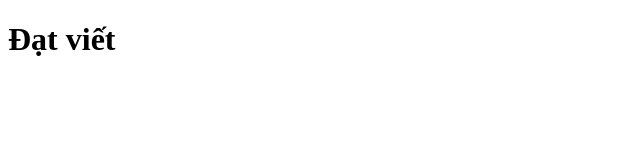
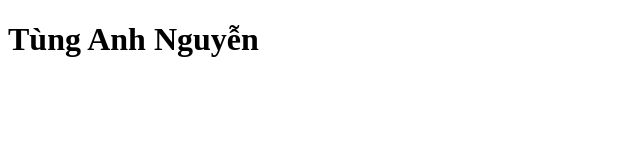
Before and after one commit to dattran060999/demo6-8, a plain HTML site: page index1.html in a window 1280 px wide. Shown: the whole page, without its empty margins (0-640 px from the left). Drawn offline with Linux system fonts and the light colour scheme.

Commit message:
Nhánh nt.anh

```diff
--- a/index1.html
+++ b/index1.html
@@ -9,7 +9,7 @@
 </head>
 
 <body>
-    <h1>Đạt viết</h1>
+    <h1>Tùng Anh Nguyễn</h1>
 </body>
 
 </html>
```
